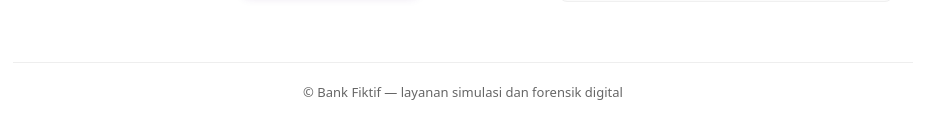
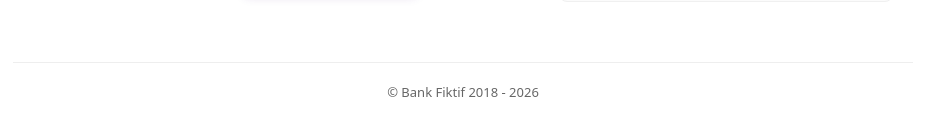
Before and after one commit to Poetr123/webpuzzle, a Next.js app: page / in a window 1280 px wide. Shown: the part 518-656 px from the top of the page, without its empty margins (177-1103 px from the left). Built offline with nearby package versions, Linux system fonts and the light colour scheme.

Commit message:
Ganti footer

```diff
--- a/components/Footer.js
+++ b/components/Footer.js
@@ -1,7 +1,7 @@
 export default function Footer(){
   return (
     <footer style={{padding:20, borderTop:'1px solid #eee', marginTop:40, textAlign:'center', fontSize:13, color:'#666'}}>
-      © Bank Fiktif — layanan simulasi dan forensik digital
+      © Bank Fiktif 2018 - 2026
     </footer>
   )
 }
```
